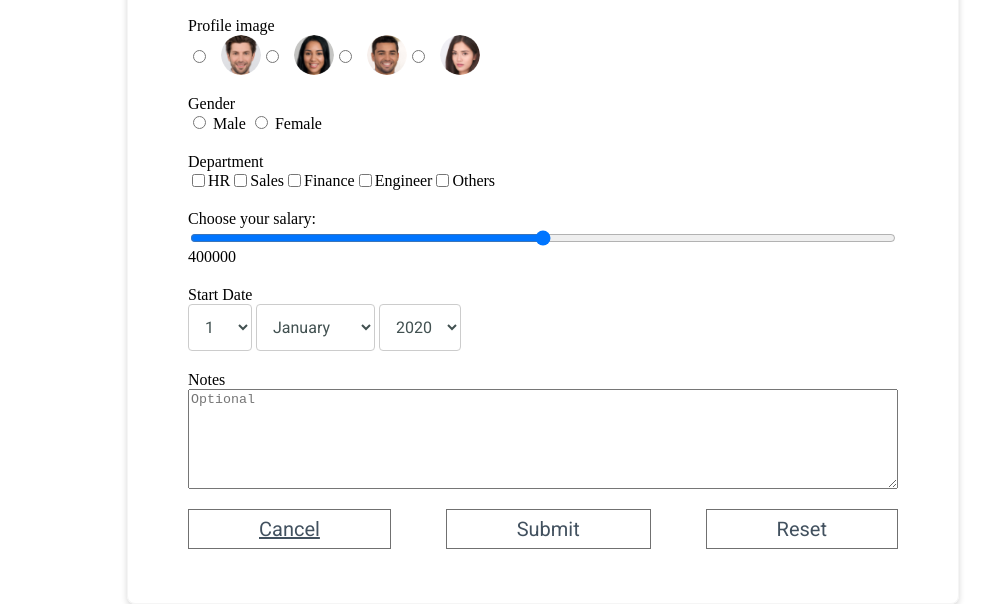
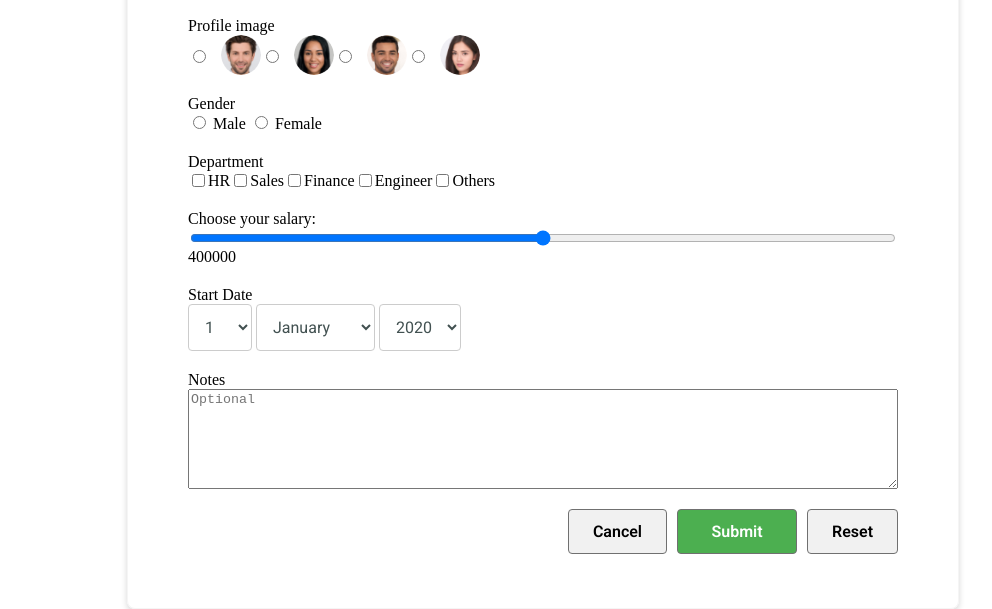
Before and after one commit to hsadiq/EmployeePayrollApp, a plain HTML site: page Index.html in a window 1280 px wide. Shown: the part 237-846 px from the top of the page, without its empty margins (97-1089 px from the left). Drawn offline with Linux system fonts and the light colour scheme.

Commit message:
Using the UX design set the Button Style in EmplyeePayroll

```diff
--- a/css/Style.css
+++ b/css/Style.css
@@ -156,3 +156,57 @@
     text-decoration: none;
     text-align: center
     }
+
+
+    .buttonParent {
+        display: flex;
+        justify-content: flex-end;
+        margin-top: 20px;
+    }
+    .buttonParent {
+        display: flex;
+        justify-content: flex-end;
+        margin-top: 20px;
+      }
+
+      .button {
+        display: inline-block;
+        padding: 12px 24px;
+        border-radius: 4px;
+        font-size: 16px;
+        font-weight: bold;
+        text-align: center;
+        text-decoration: none;
+        cursor: pointer;
+        transition: background-color 0.3s ease;
+      }
+
+      .cancelButton {
+        background-color: #ff0000;
+        color: #ffffff;
+        margin-right: 10px;
+      }
+
+      .submitButton {
+        background-color: #4caf50;
+        color: #ffffff;
+        margin-right: 10px;
+      }
+
+      .resetButton {
+        background-color: #f1f1f1;
+        color: #000000;
+      }
+
+      .button:hover {
+        opacity: 0.8;
+      }
+
+      .cancelButton,
+      .submitButton {
+        min-width: 120px;
+      }
+
+      .resetButton {
+        min-width: 80px;
+      }
```
